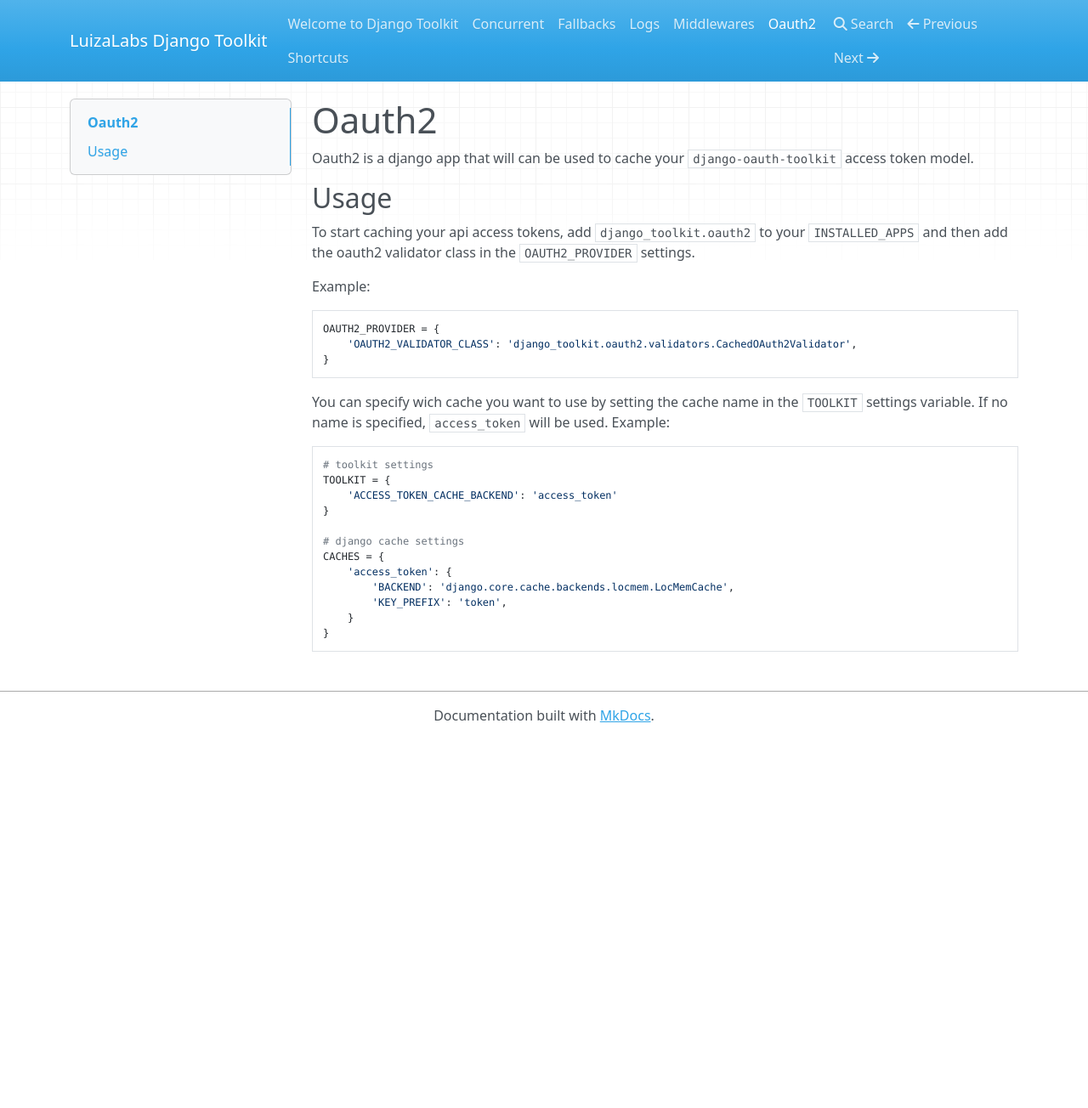
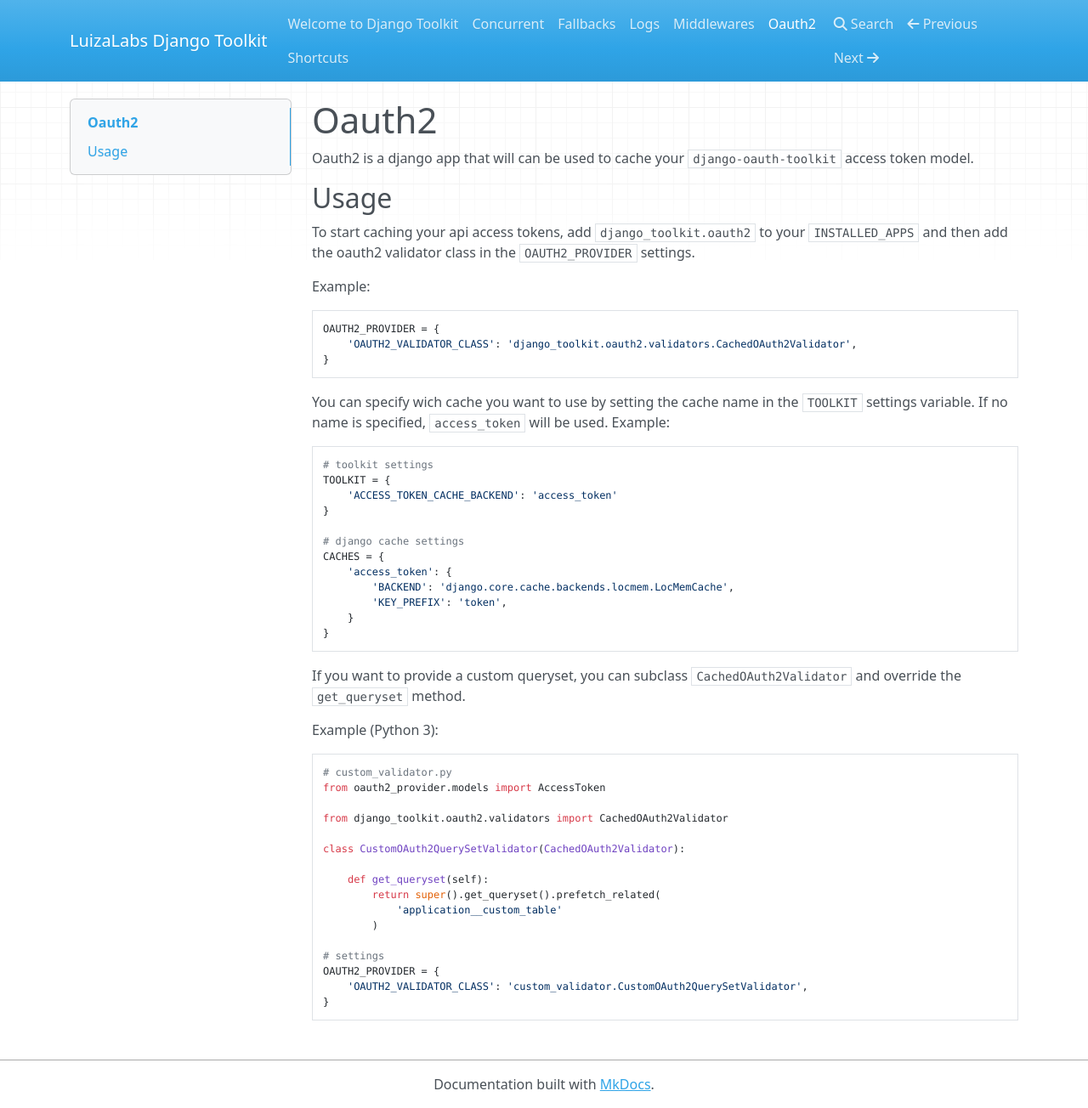
Before and after one commit to luizalabs/django-toolkit, an MkDocs documentation site: the page built from docs/oauth2.md, in a window 1280 px wide and 1304 px high. Shown: the whole window at 85% size. Built offline with MkDocs 1.6.1, drawn with Linux system fonts in a browser that asks for light colours; nearby versions of some CDN libraries.

Commit message:
Add get_queryset to CachedOAuth2Validator to enable extensibility
This should enable subclassing of CachedOAuth2Validator to
provide a flexible access token retrieval.
This is specially useful when an application uses
custom user and/or application models, and a special
filter or join is needed.

````diff
--- a/docs/oauth2.md
+++ b/docs/oauth2.md
@@ -36,3 +36,27 @@
     }
 }
 ```
+
+If you want to provide a custom queryset, you can subclass `CachedOAuth2Validator`
+and override the `get_queryset` method.
+
+Example (Python 3):
+
+```python
+# custom_validator.py
+from oauth2_provider.models import AccessToken
+
+from django_toolkit.oauth2.validators import CachedOAuth2Validator
+
+class CustomOAuth2QuerySetValidator(CachedOAuth2Validator):
+
+    def get_queryset(self):
+        return super().get_queryset().prefetch_related(
+            'application__custom_table'
+        )
+
+# settings
+OAUTH2_PROVIDER = {
+    'OAUTH2_VALIDATOR_CLASS': 'custom_validator.CustomOAuth2QuerySetValidator',
+}
+```
````
Also changed, not shown: 2 other files.
